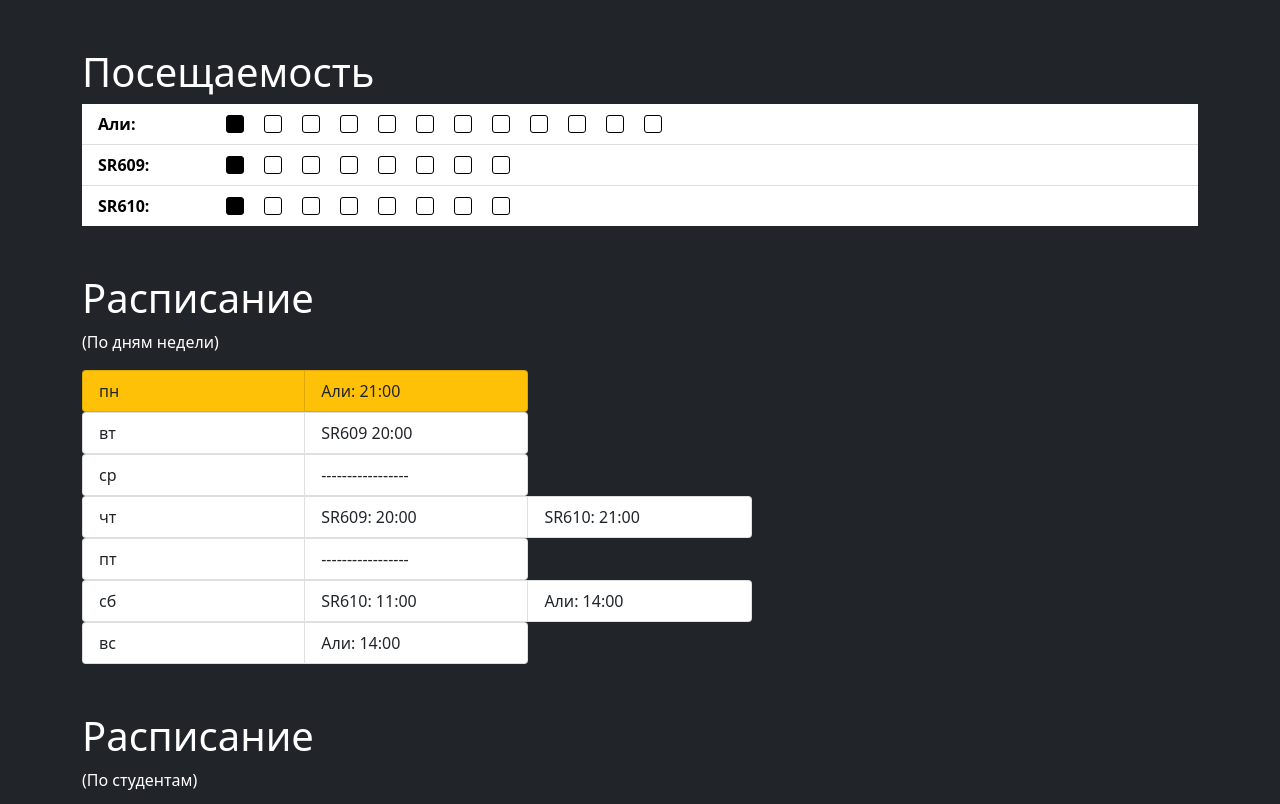
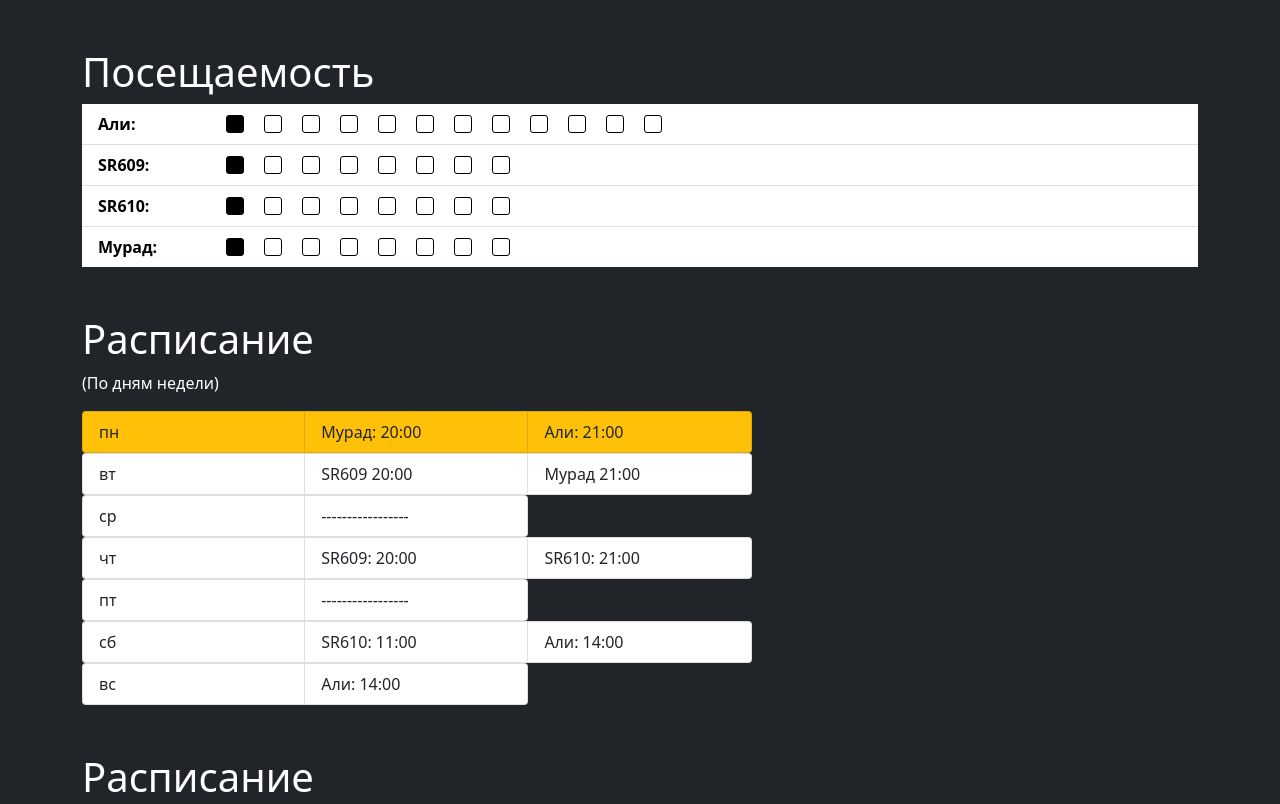
Before and after one commit to emilka1337/students, a plain HTML site: page index.html in a window 1280 px wide. Shown: the top 804 px of the page. Drawn offline with nearby package versions, Linux system fonts and the light colour scheme.

Commit message:
new student Murad added

```diff
--- a/index.html
+++ b/index.html
@@ -59,6 +59,17 @@
                     <button class="btn attendance-button sr610-attendance-button"></button>
                     <button class="btn attendance-button sr610-attendance-button"></button>
                 </li>
+                <li class="list-group-item">
+                    <p>Мурад:</p>
+                    <button class="btn attendance-button murad-attendance-button"></button>
+                    <button class="btn attendance-button murad-attendance-button"></button>
+                    <button class="btn attendance-button murad-attendance-button"></button>
+                    <button class="btn attendance-button murad-attendance-button"></button>
+                    <button class="btn attendance-button murad-attendance-button"></button>
+                    <button class="btn attendance-button murad-attendance-button"></button>
+                    <button class="btn attendance-button murad-attendance-button"></button>
+                    <button class="btn attendance-button murad-attendance-button"></button>
+                </li>
             </ul>
         </div>
 
@@ -67,11 +78,13 @@
             <p>(По дням недели)</p>
             <ul class="list-group list-group-horizontal">
                 <li class="list-group-item">пн</li>
+                <li class="list-group-item">Мурад: 20:00</li>
                 <li class="list-group-item">Али: 21:00</li>
             </ul>
             <ul class="list-group list-group-horizontal">
                 <li class="list-group-item">вт</li>
                 <li class="list-group-item">SR609 20:00</li>
+                <li class="list-group-item">Мурад 21:00</li>
             </ul>
             <ul class="list-group list-group-horizontal">
                 <li class="list-group-item">ср</li>
--- a/js/script.js
+++ b/js/script.js
@@ -31,11 +31,12 @@ document.querySelectorAll('.payment .price').forEach(function (price) {
 
 //#region Attendace
 
-const STUDENT_NAMES = ["ali", "sr609", "sr610"];
+const STUDENT_NAMES = ["ali", "sr609", "sr610", "murad"];
 const ATTENDANCE = JSON.parse(localStorage.getItem("attendance")) ?? {
     "ali": null,
     "sr609": null,
     "sr610": null,
+    "murad": null,
 }
 
 function loadAttendance() {
```
